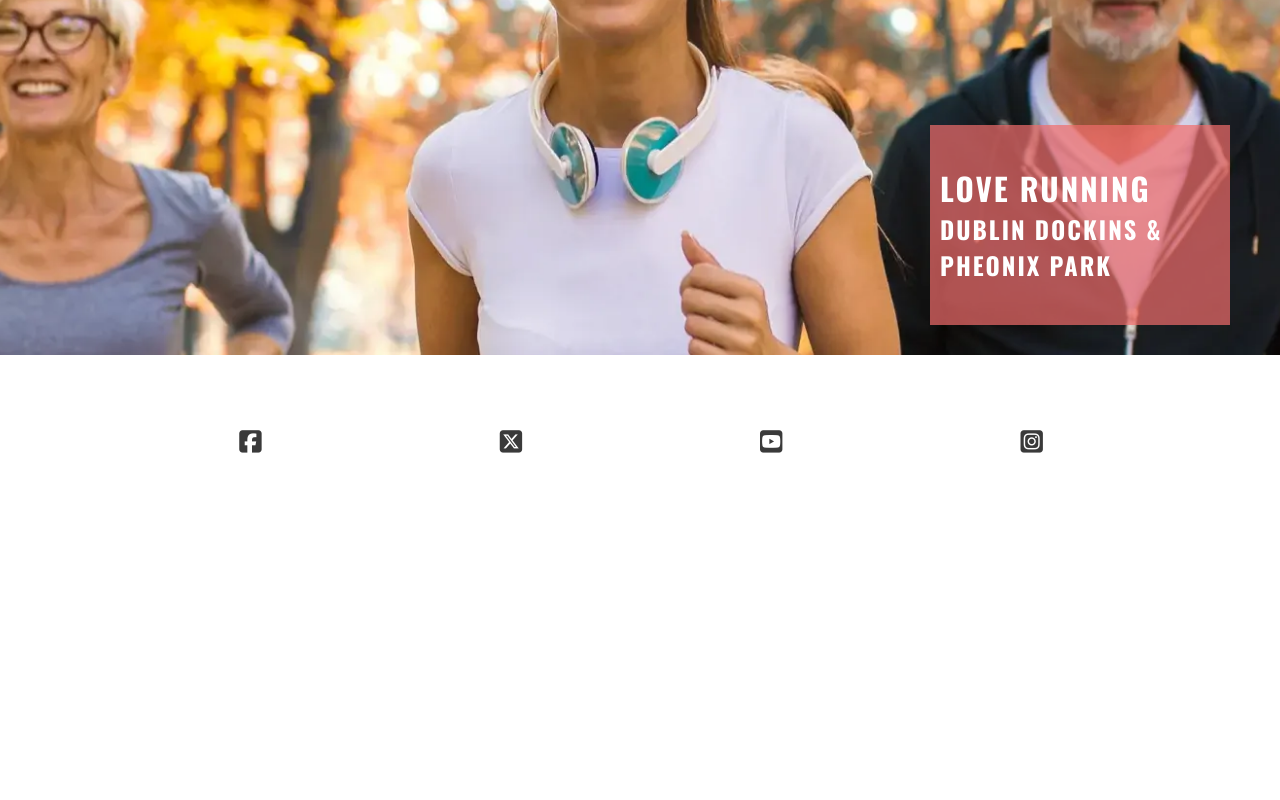
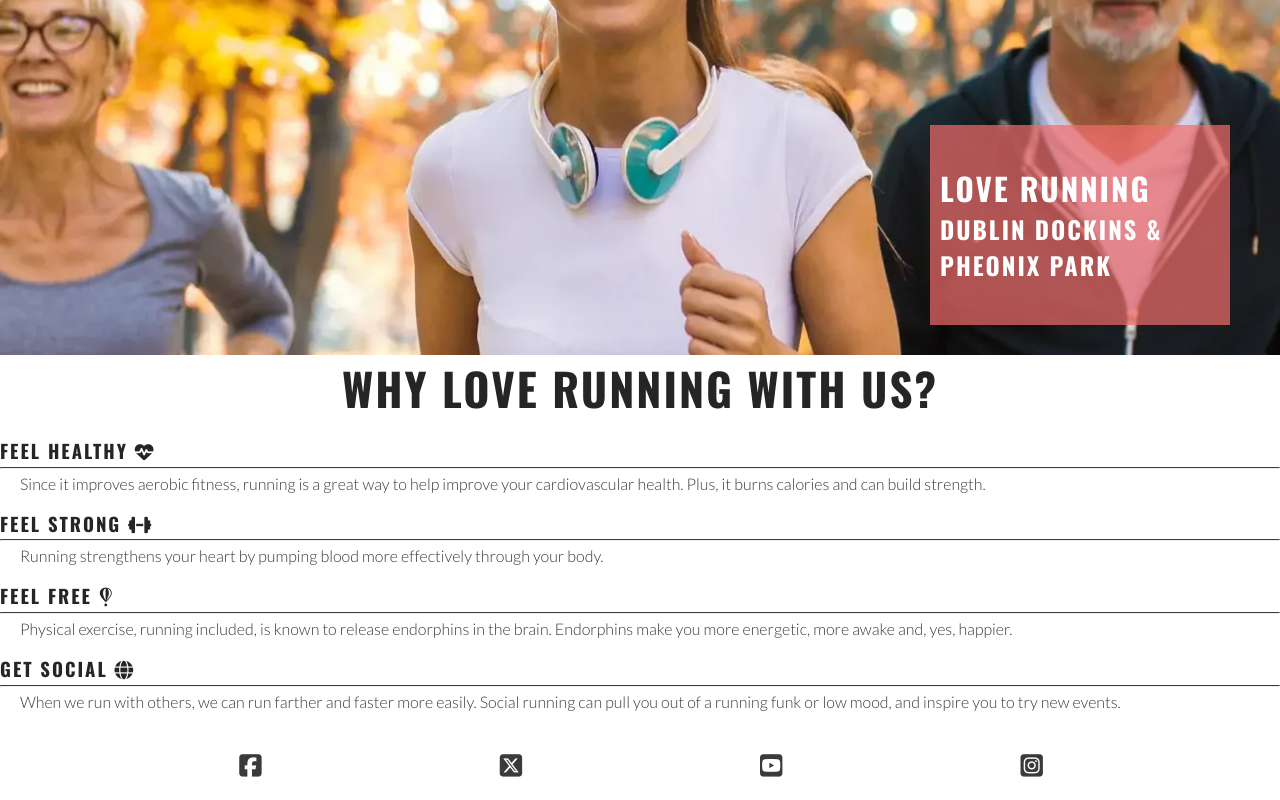
Before and after one commit to Suth272/Love-Running, a plain HTML site: page index.html in a window 1280 px wide. Shown: the part 324-1124 px from the top of the page. Before the commit the page ends 800 px from the top, so only its background shows below. Drawn offline with nearby package versions, Linux system fonts and the light colour scheme.

Commit message:
Added reasons sections and styled it

```diff
--- a/assets/css/style.css
+++ b/assets/css/style.css
@@ -1,4 +1,3 @@
-
 /*Import Google Fonts*/
 @import url('https://fonts.googleapis.com/css2?family=Lato:wght@300&family=Oswald:wght@200;300;400;500;600;700&display=swap');
 
@@ -19,7 +18,9 @@
     font-family: 'Lato', sans-serif;
 }
 
-h1, h2, h3 {
+h1,
+h2,
+h3 {
     font-family: 'Oswald', sans-serif;
     text-transform: uppercase;
     letter-spacing: 2px;
@@ -50,7 +51,7 @@
     list-style-type: none;
 }
 
-#menu > li {
+#menu>li {
     margin-bottom: 1em;
 
 }
@@ -96,7 +97,7 @@
 #hero {
     height: 600px;
     width: 100%;
-    background: url("../images/hero-image.webp") no-repeat center center/cover ;
+    background: url("../images/hero-image.webp") no-repeat center center/cover;
     position: relative;
 }
 
@@ -112,8 +113,36 @@
     padding-left: 10px;
 }
 
-#cover-text > h2, #cover-text > h3 {
+#cover-text>h2,
+#cover-text>h3 {
     color: #ffffff;
+}
+
+/*reasons section*/
+#reasons {
+    width: 90%;
+    margin: 20px auto;
+}
+
+#reasons h2 {
+    margin-bottom: 20px;
+    font-size: 280%;
+    text-align: center;
+}
+
+#benefits-physical>div,
+#benefits-mental>div {
+    line-height: 20px;
+    margin-bottom: 20px;
+}
+
+#benefits p {
+    padding: 0 20px;
+}
+
+#benefits hr {
+    border-top: 1px solid #3a3a3a;
+    margin: 5px 0;
 }
 
 /*Footer*/
@@ -132,7 +161,8 @@
 }
 
 /*Media query: tablets and larger (768px and up)*/
-@media screen and (min-width: 768px){
+@media screen and (min-width: 768px) {
+
     /*Header*/
     nav {
         display: block;
@@ -146,7 +176,7 @@
         display: flex;
     }
 
-    #menu > li {
+    #menu>li {
         padding-left: 1rem;
     }
 
@@ -174,7 +204,7 @@
 }
 
 /*Media query: small laptops and larger (992px and up)*/
-@media screen and (min-width: 992px){
+@media screen and (min-width: 992px) {
     #menu a:hover {
         border-bottom: 1px solid #3a3a3a;
     }
--- a/index.html
+++ b/index.html
@@ -43,6 +43,47 @@
                 <h3>Dublin Dockins & Pheonix Park</h3>
             </div>
         </section>
+        <!--Reasons Section-->
+        <sections id="reasons">
+            <h2>Why love running with us?</h2>
+            <div id="benefits">
+                <div id="benefits-physical">
+                    <div>
+                        <h3>FEEL HEALTHY <i class="fa-solid fa-heart-pulse"></i></h3>
+                        <hr>
+                        <p>
+                            Since it improves aerobic fitness, running is a great way to help improve your
+                            cardiovascular health. Plus, it burns calories and can build strength.
+                        </p>
+                    </div>
+                    <div>
+                        <h3>FEEL STRONG <i class="fa-solid fa-dumbbell"></i></h3>
+                        <hr>
+                        <p>
+                            Running strengthens your heart by pumping blood more effectively through your body.
+                        </p>
+                    </div>
+                </div>
+                <div id="benefits-mental">
+                    <div>
+                        <h3>FEEL FREE <i class="fa-brands fa-fly"></i></h3>
+                        <hr>
+                        <p>
+                            Physical exercise, running included, is known to release endorphins in the brain. Endorphins
+                            make you more energetic, more awake and, yes, happier.
+                        </p>
+                    </div>
+                    <div>
+                        <h3>GET SOCIAL <i class="fa-solid fa-globe"></i></h3>
+                        <hr>
+                        <p>
+                            When we run with others, we can run farther and faster more easily. Social running can pull
+                            you out of a running funk or low mood, and inspire you to try new events.
+                        </p>
+                    </div>
+                </div>
+            </div>
+        </sections>
     </main>
 
     <!--Footer-->
```
